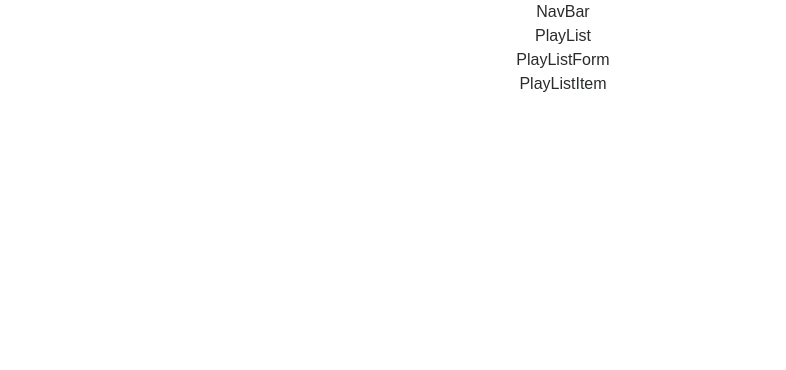
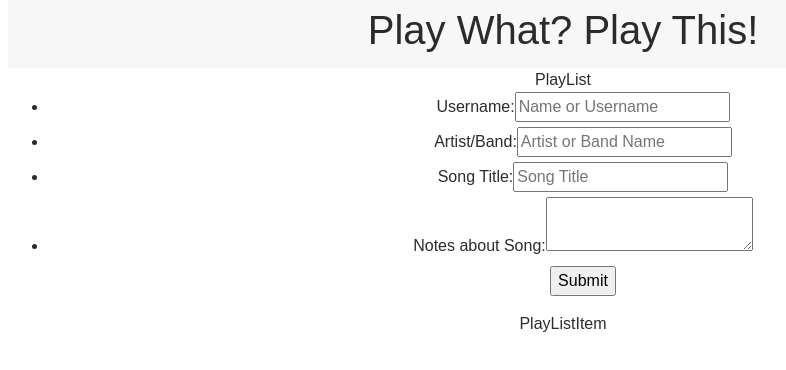
Before and after one commit to Xiupan/react-week-one-project, a React (Create React App) app: page / in a window 1280 px wide. Shown: the top 370 px of the page, without its empty margins (77-863 px from the left). Built offline with nearby package versions, Linux system fonts and the light colour scheme.

Commit message:
I think I have the State of the form connected to App right? Maybe???

```diff
--- a/src/components/App.js
+++ b/src/components/App.js
@@ -6,7 +6,19 @@ import PlayListForm from './PlayListForm'
 import PlayListItem from './PlayListItem'
 
 class App extends Component {
+  constructor(props){
+    super(props)
+
+    this.state = {
+      username: "",
+      artist: "",
+      title: "",
+      notes: ""
+    }
+  }
+
   render() {
+    console.log(this.state);
     return (
       <div className="App">
         <NavBar/>
--- a/src/components/NavBar.js
+++ b/src/components/NavBar.js
@@ -1,11 +1,11 @@
-import React, { Component } from 'react'
+import React, {Component} from 'react'
 
-class NavBar extends Component{
-  render(){
-    return(
-      <div>
-        NavBar
-      </div>
+class NavBar extends Component {
+  render() {
+    return (
+      <nav className="navbar navbar-light bg-faded">
+        <h1 className="navbar-brand-mb-0" href="#">Play What? Play This!</h1>
+      </nav>
     )
   }
 }
--- a/src/components/PlayListForm.js
+++ b/src/components/PlayListForm.js
@@ -1,10 +1,65 @@
 import React, { Component } from 'react'
 
 class PlayListForm extends Component{
+  handleUsernameChange = (event) => {
+    this.setState({
+      username: event.target.value
+    })
+  }
+
+  handleArtistChange = (event) => {
+    this.setState({
+      artist: event.target.value
+    })
+  }
+
+  handleTitleChange = (event) => {
+    this.setState({
+      title: event.target.value
+    })
+  }
+
+  handleNotesChange = (event) => {
+    this.setState({
+      notes: event.target.value
+    })
+  }
+
+  handleSubmit = (event) => {
+    event.preventDefault()
+    this.setState({
+      username: event.target.username.value,
+      artist: event.target.artist.value,
+      title: event.target.songTitle.value,
+      notes: event.target.notes.value
+    })
+    console.log(this.state);
+  }
+
   render(){
     return(
       <div>
-        PlayListForm
+        <form onSubmit={this.handleSubmit}>
+          <ul>
+            <li>
+              <label htmlFor="username">Username:</label>
+              <input id="username" onChange={this.handleUsernameChange} placeholder="Name or Username" />
+            </li>
+            <li>
+              <label htmlFor="artist">Artist/Band:</label>
+              <input id="artist" onChange={this.handleArtistChange} placeholder="Artist or Band Name" />
+            </li>
+            <li>
+              <label htmlFor="songTitle">Song Title:</label>
+              <input id="songTitle" onChange={this.handleTitleChange} placeholder="Song Title" />
+            </li>
+            <li>
+              <label htmlFor="notes">Notes about Song:</label>
+              <textarea id="notes" onChange={this.handleNotesChange}/>
+            </li>
+            <button type="submit">Submit</button>
+          </ul>
+        </form>
       </div>
     )
   }
```
